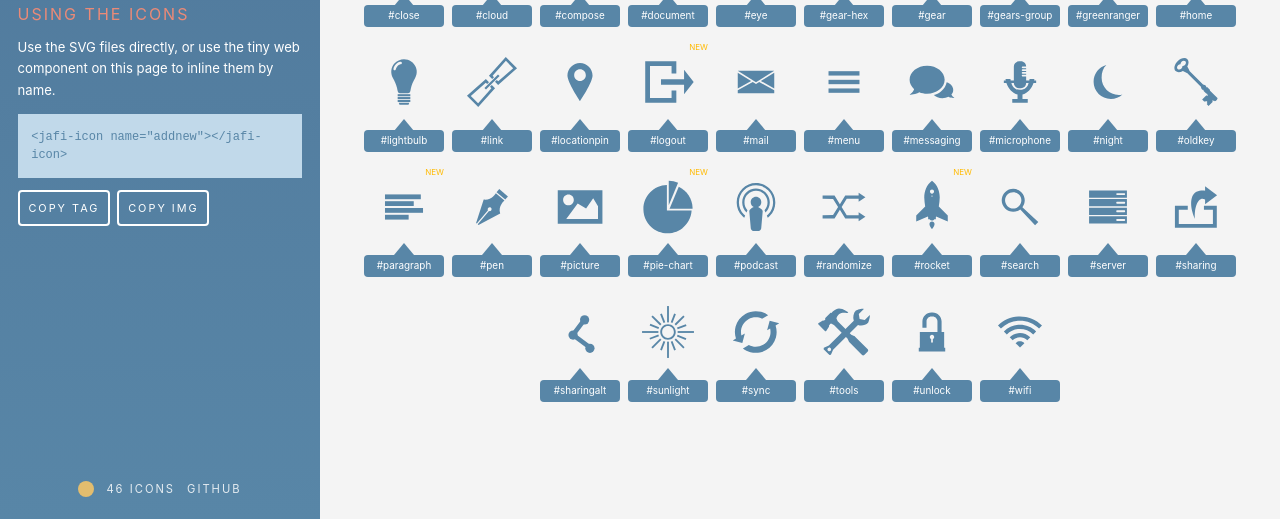
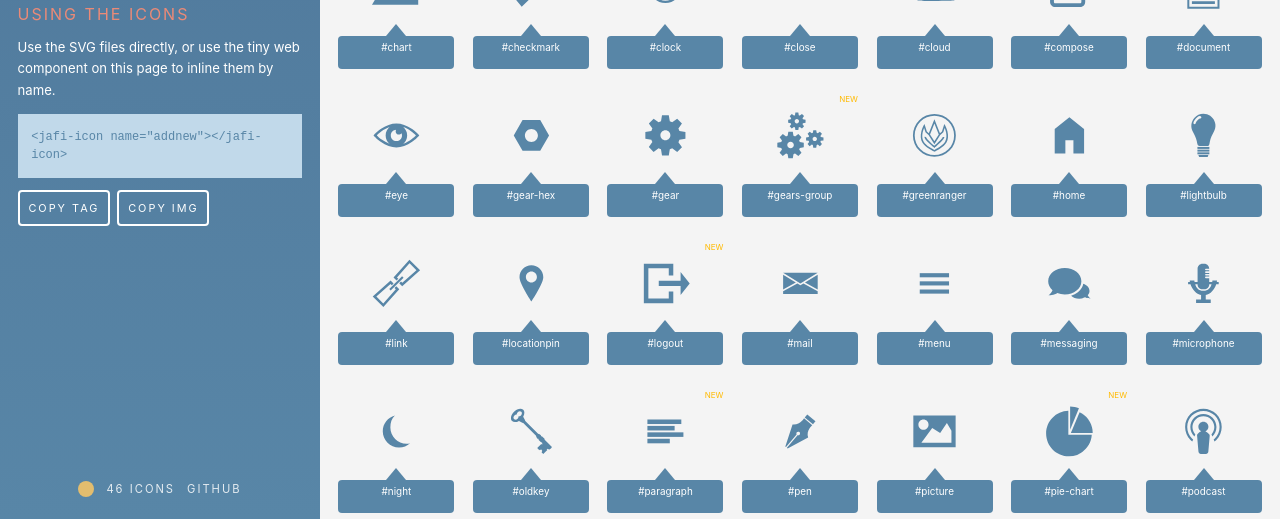
Before and after one commit to charliewilco/justafewicons, a plain HTML site: page index.html in a window 1280 px wide. Shown: the part 281-800 px from the top of the page. Drawn offline with Linux system fonts and the light colour scheme.

Commit message:
Improve icon grid layout

```diff
--- a/styles.css
+++ b/styles.css
@@ -237,23 +237,23 @@ a:hover {
 }
 
 .grid {
-	display: flex;
-	flex-wrap: wrap;
-	justify-content: center;
-	align-content: flex-start;
-	gap: 0.5rem;
-	padding: 1rem 0.5rem;
+	display: grid;
+	grid-template-columns: repeat(auto-fill, minmax(7.25rem, 1fr));
+	align-items: start;
+	gap: 1.6rem 0.85rem;
+	padding: 1.35rem 1rem 3rem;
 }
 
 .icon-card {
 	position: relative;
-	flex: 1 1 5.25rem;
-	max-width: 5rem;
-	min-height: 7.3rem;
+	width: min(100%, 7.25rem);
+	min-width: 0;
+	min-height: 7.45rem;
 	display: grid;
-	grid-template-rows: 5rem auto;
+	grid-template-rows: 5.1rem auto;
 	align-items: start;
 	gap: 0.5rem;
+	justify-self: center;
 	border: 0;
 	padding: 0;
 	background: transparent;
@@ -269,13 +269,14 @@ a:hover {
 .icon-preview {
 	display: grid;
 	place-items: center;
-	min-height: 5rem;
+	width: 100%;
+	min-height: 5.1rem;
 	color: var(--blue);
 	transition: color 180ms linear;
 }
 
 .icon-preview jafi-icon {
-	--icon-size: 3.75rem;
+	--icon-size: 3.55rem;
 	transition: transform 180ms ease;
 }
 
@@ -294,13 +295,14 @@ a:hover {
 	position: relative;
 	display: block;
 	width: 100%;
+	min-height: 2.05rem;
 	padding: 0.38rem 0.12rem;
 	border-radius: 4px;
 	background: var(--blue);
 	color: white;
 	font-size: 0.62rem;
 	font-weight: 400;
-	line-height: 1;
+	line-height: 1.15;
 	overflow-wrap: anywhere;
 }
 
@@ -363,10 +365,12 @@ a:hover {
 	}
 
 	.grid {
-		gap: 0.35rem;
+		grid-template-columns: repeat(auto-fill, minmax(6.25rem, 1fr));
+		gap: 1.35rem 0.55rem;
+		padding-inline: 0.6rem;
 	}
 
 	.icon-card {
-		flex-basis: 4.8rem;
+		width: min(100%, 6.25rem);
 	}
 }
```
